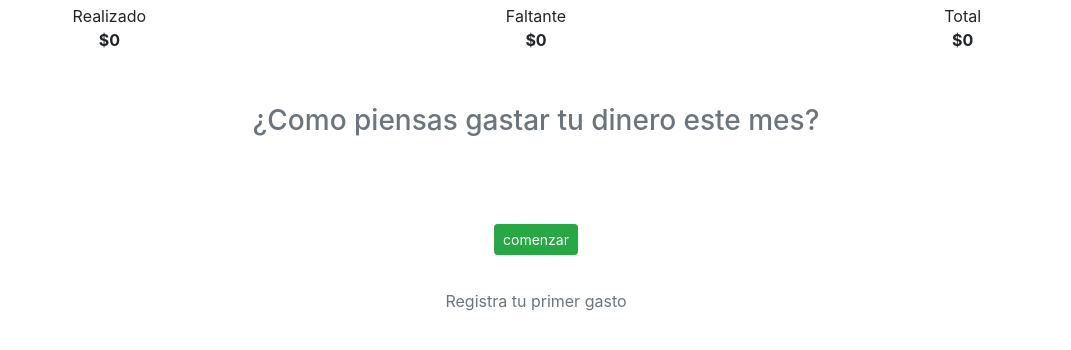
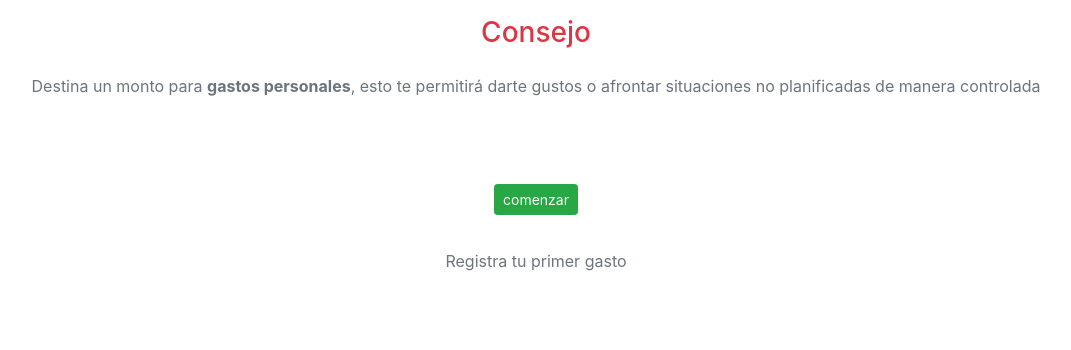
Before and after one commit to ByteRockCode/finance-backend, a Django app: page /expenses/2018/8/ in a window 1280 px wide. Shown: the part 58-408 px from the top of the page, without its empty margins (104-1175 px from the left). Run offline with Django 3.2, Linux system fonts and the light colour scheme; a user stored in the database is signed in; data comes from the database, SQL or seed files in the repository; some libraries are stand-ins or nearby versions.

Commit message:
Advice if not exist expenses

```diff
--- a/expenses/templates/expenses/expense_archive_month.html
+++ b/expenses/templates/expenses/expense_archive_month.html
@@ -52,6 +52,8 @@
 
 {% block content %}
 
+    {% if expenses.exists %}
+
         <div class="d-flex">
 
             <div class="w-100 p-1 text-center">
@@ -85,15 +87,19 @@
                     <small class="text-black-50 float-right">#{{ forloop.counter }}</small>
                     <div>${{ expense.amount|intcomma }}</div>
                 </a>
-        {% empty %}
-            <i class="far fa-meh"></i>
+            {% endfor %}
+        </div>
 
-            <p class="h3 text-secondary text-center p-2 pt-5">¿Como piensas gastar tu dinero este mes?</p>
+    {% else %}
+
+        <p class="h3 text-danger text-center p-2 pt-3">Consejo</p>
+
+        <p class="text-secondary text-center pt-2">Destina un monto para <strong>gastos personales</strong>, esto te permitirá darte gustos o afrontar situaciones no planificadas de manera controlada</p>
+
         <p class="display-4 text-secondary text-center pt-5">
             <a href="{% url 'expense-create' month.year month.month %}" class="btn btn-success btn-sm">comenzar</a>
         </p>
         <p class="text-secondary text-center p-1">Registra tu primer gasto</p>
-        {% endfor %}
-    </div>
 
+    {% endif %}
 {% endblock content %}
```
Lines whose indentation alone changed are shown as unchanged.
